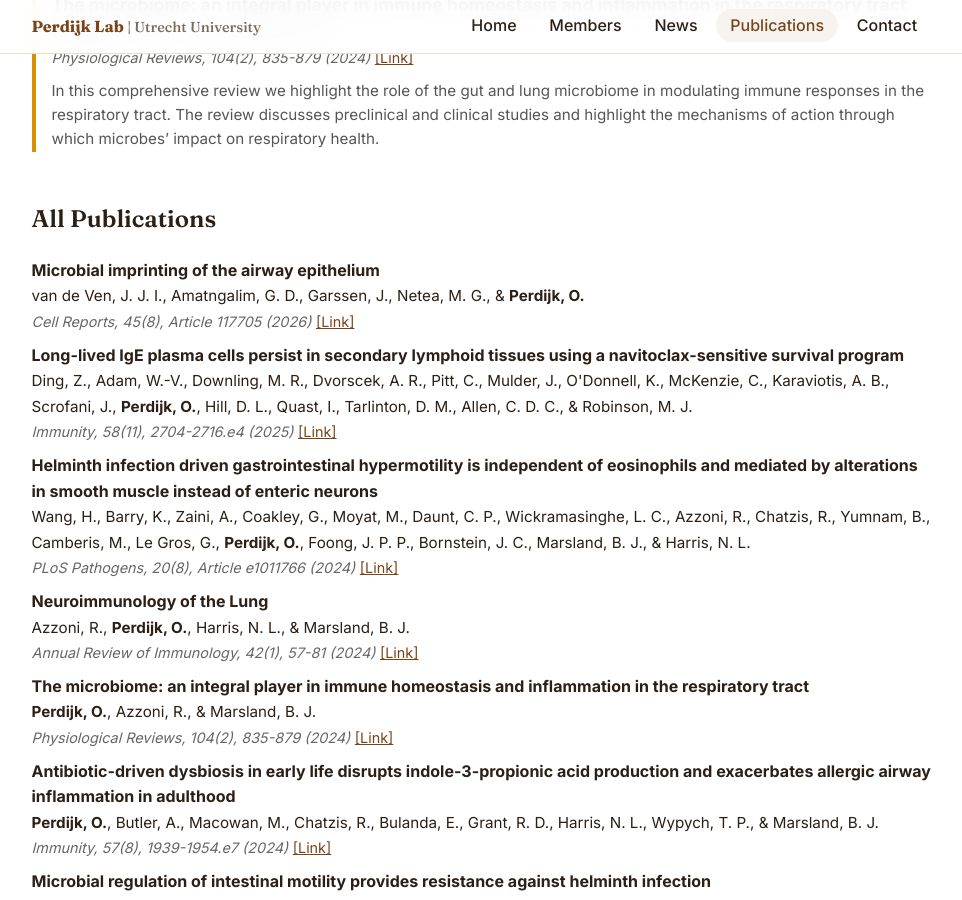
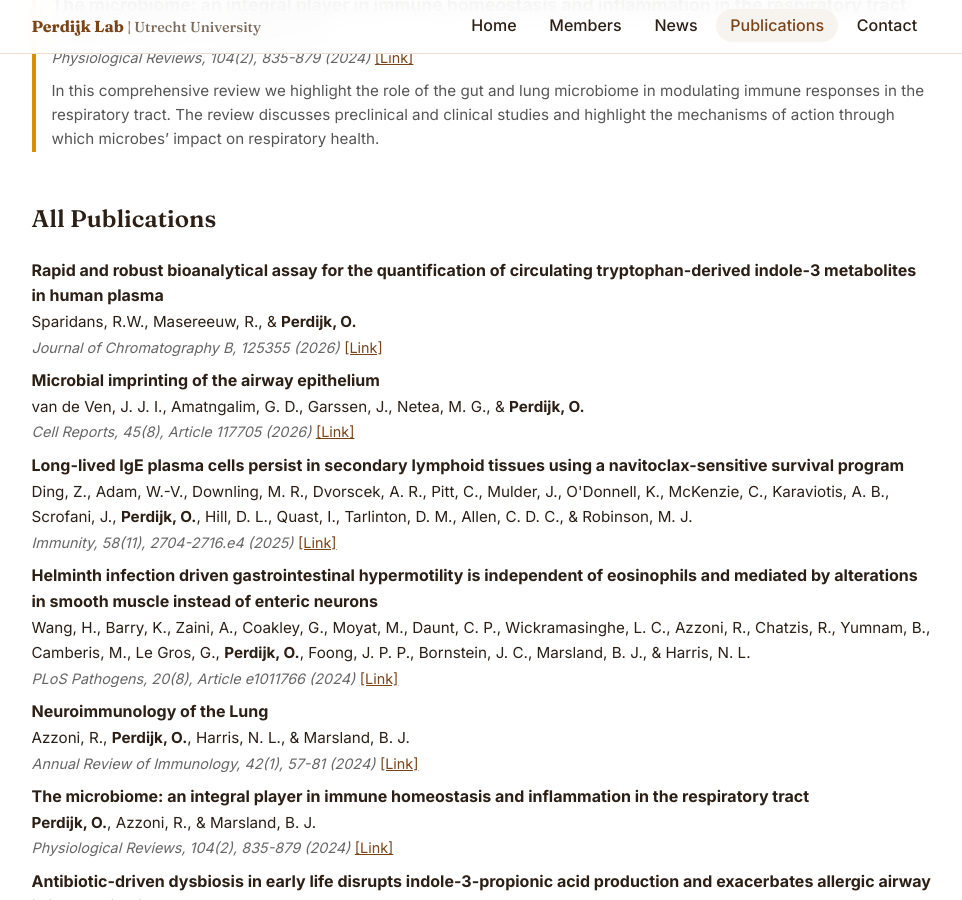
Before and after one commit to PerdijkLab/perdijklab.github.io, a Jekyll site: the page built from publications/index.md, in a window 1280 px wide and 900 px high, scrolled down 1121 px. Shown: the whole window, without its empty margins (151-1113 px from the left). Built offline with Jekyll 4.4.1, drawn with Linux system fonts in a browser that asks for light colours.

Commit message:
Add new tryptophan metabolite assay publication
Co-authored-by: Copilot <223556219+Copilot@users.noreply.github.com>

```diff
--- a/_data/publications.yml
+++ b/_data/publications.yml
@@ -1,3 +1,8 @@
+- title: "Rapid and robust bioanalytical assay for the quantification of circulating tryptophan-derived indole-3 metabolites in human plasma"
+  authors: "Sparidans, R.W., Masereeuw, R., & <b>Perdijk, O.</b>"
+  venue: "Journal of Chromatography B, 125355 (2026)"
+  link: https://www.sciencedirect.com/science/article/pii/S1570023226004447
+
 - title: "Microbial imprinting of the airway epithelium"
   authors: "van de Ven, J. J. I., Amatngalim, G. D., Garssen, J., Netea, M. G., & <b>Perdijk, O.</b>"
   venue: "Cell Reports, 45(8), Article 117705 (2026)"
```
